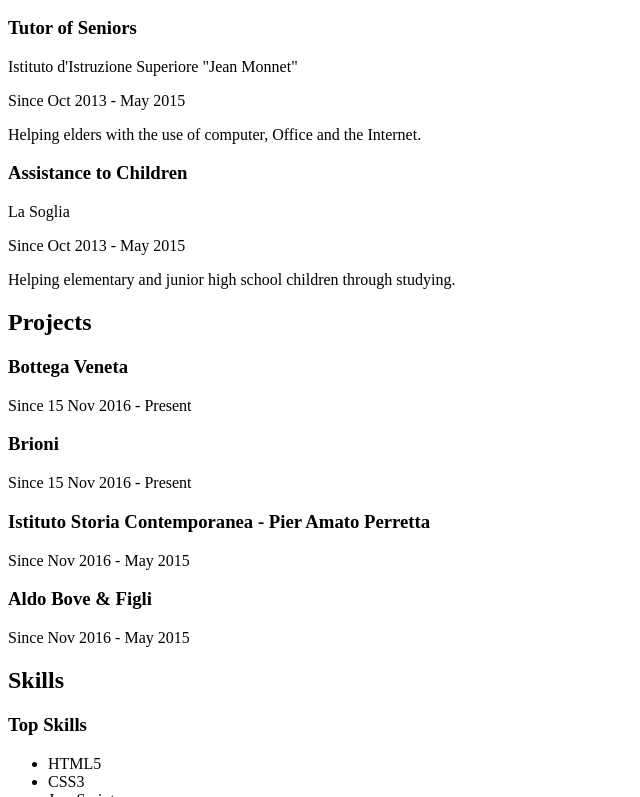
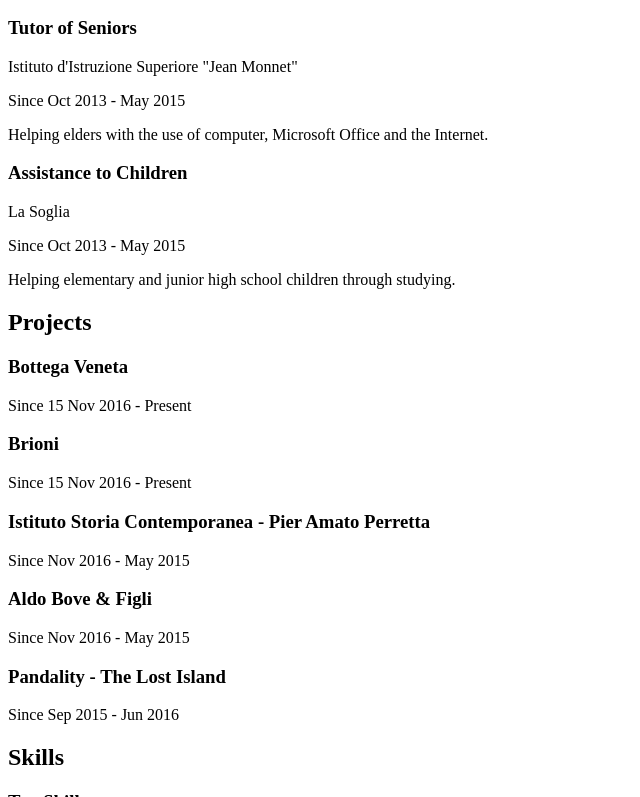
Before and after one commit to RomanB96/CurriculumVitae, a plain HTML site: page index.html in a window 1280 px wide. Shown: the part 2003-2800 px from the top of the page, without its empty margins (0-640 px from the left). Drawn offline with Linux system fonts and the light colour scheme.

Commit message:
Some changes

```diff
--- a/index.html
+++ b/index.html
@@ -85,7 +85,7 @@
 
                 <address>
                     <p>
-                        I was born in <a href="https://www.google.it/maps/place/Stryj,+Oblast'+di+Leopoli,+Ucraina/@49.259006,23.8054843,13z/data=!3m1!4b1!4m5!3m4!1s0x473a6a1dcdab30d7:0xdb9765d0eca85d83!8m2!3d49.2656076!4d23.8431343">Stryj (Ukraine)</a> and now I live in <a href="https://www.google.it/maps/place/Bologna/@44.4990968,11.2616453,12z/data=!3m1!4b1!4m5!3m4!1s0x477fd498e951c40b:0xa2e17c015ba49441!8m2!3d44.494887!4d11.3426163"> Bologna (Italy)</a>.
+                        I was born in <a href="https://www.google.it/maps/place/Stryj,+Oblast'+di+Leopoli,+Ucraina/@49.259006,23.8054843,13z/data=!3m1!4b1!4m5!3m4!1s0x473a6a1dcdab30d7:0xdb9765d0eca85d83!8m2!3d49.2656076!4d23.8431343">Stryj (Ukraine)</a> and now I am living in <a href="https://www.google.it/maps/place/Bologna/@44.4990968,11.2616453,12z/data=!3m1!4b1!4m5!3m4!1s0x477fd498e951c40b:0xa2e17c015ba49441!8m2!3d44.494887!4d11.3426163"> Bologna (Italy)</a>.
                     </p>
 
                     <p>Contact me:</p>
@@ -140,7 +140,7 @@
                         <h4>YOOX NET-A-PORTER GROUP</h4>
                     </hgroup>
                     <p>Since <time datetime="2016-11-15 09:00">15 Nov 2016</time> - Present</p>
-                    <address><p>Via Nerio Nannetti, 1 - Zola Predosa (BO) - Italy</p></address>
+                    <address><a href="https://www.google.com/maps/place/Via+Nerio+Nannetti,+1,+40069+Zona+Industriale+BO,+Italy/@44.4955103,11.2363862,17z/data=!3m1!4b1!4m5!3m4!1s0x477fd6ef20f442f9:0x1cba48361c0e9e21!8m2!3d44.4955103!4d11.2385749?hl=en">Via Nerio Nannetti, 1 - Zola Predosa (BO) - Italy</a></address>
                 </header>
 
                 <section>
@@ -172,7 +172,7 @@
                         <time datetime="2016-10-01 19:00">01 Oct 2016</time> -
                         <time datetime="2017-05-28 00:30">28 May 2017</time>
                     </p>
-                    <address><p>Via San Vitale, 9 - Bologna (BO) - Italy</p></address>
+                    <address><a href="https://www.google.com/maps/place/Via+S.+Vitale,+9,+40125+Bologna+BO,+Italy/@44.494444,11.3463756,17z/data=!3m1!4b1!4m5!3m4!1s0x477fd4beaffc461b:0x693bb42abdaf0f1!8m2!3d44.494444!4d11.3485696?hl=en">Via San Vitale, 9 - Bologna (BO) - Italy</a></address>
                 </header>
 
                 <section>
@@ -248,7 +248,7 @@
                         <h4>Projects</h4>
                     </header>
 
-                    <a href="#">Pandality - The Lost Island</a>
+                    <a href="#pandality">Pandality - The Lost Island</a>
                 </section>
             </section>
         </article>
@@ -270,7 +270,7 @@
                     <time datetime="2015-05-01 18:00">May 2015</time>
                 </p>
 
-                <p>Helping elders with the use of computer, Office and the Internet.</p>
+                <p>Helping elders with the use of computer, Microsoft Office and the Internet.</p>
             </section>
 
             <section>
@@ -328,6 +328,17 @@
                 <p>Since
                     <time datetime="2015-11-15 00:00">Nov 2016</time> -
                     <time datetime="2015-05-01 00:00">May 2015</time>
+                </p>
+            </section>
+
+            <section id="pandality">
+                <header>
+                    <h3>Pandality - The Lost Island</h3>
+                </header>
+
+                <p>Since
+                    <time datetime="2015-09-19 08:00">Sep 2015</time> -
+                    <time datetime="2016-06-08 14:00">Jun 2016</time>
                 </p>
             </section>
         </article>
```
